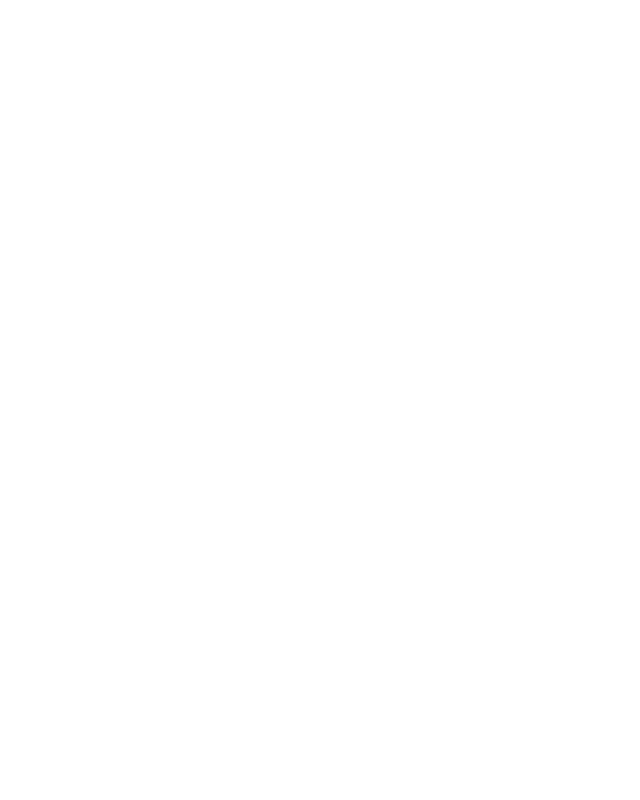
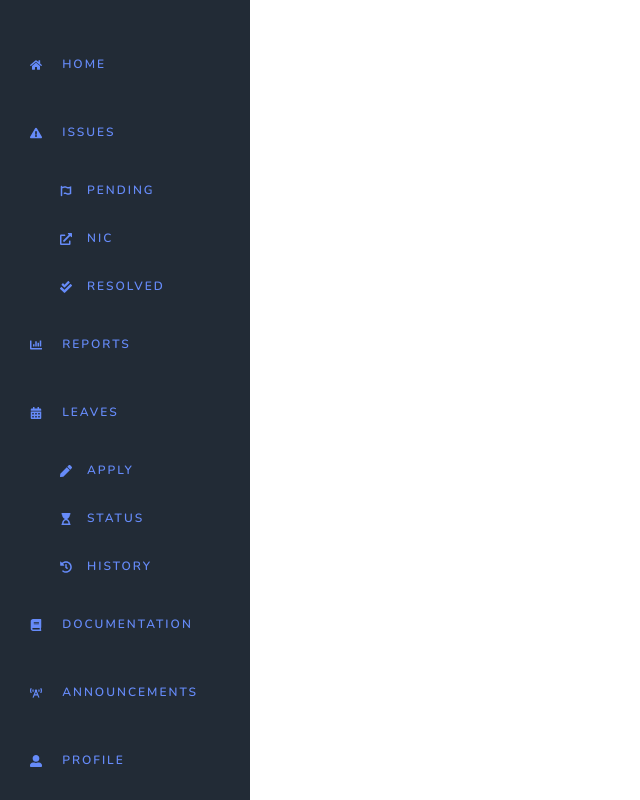
Before and after one commit to ankitjt/supportsys, a React (Create React App) app in the folder frontend/: page /member in a window 1280 px wide. Shown: the whole page, without its empty margins (0-640 px from the left). Built offline with nearby package versions, Linux system fonts and the light colour scheme.

Commit message:
routes and components added

```diff
--- a/frontend/src/App.js
+++ b/frontend/src/App.js
@@ -13,10 +13,10 @@
                     <Route exact path='/'>
                         <LoginPage />
                     </Route>
-                    <Route exact path='/memberHome'>
+                    <Route exact path='/member'>
                         <MemberHome />
                     </Route>
-                    <Route exact path='/adminHome'>
+                    <Route exact path='/admin'>
                         <AdministratorHome />
                     </Route>
                 </Switch>
--- a/frontend/src/components/LoginPage.js
+++ b/frontend/src/components/LoginPage.js
@@ -14,10 +14,10 @@
                     <nav>
                         <ul className='login-links'>
                             <li>
-                                <Link to='/memberHome'>Member</Link>
+                                <Link to='/member'>Member</Link>
                             </li>
                             <li>
-                                <Link to='/adminHome'>Administrator</Link>
+                                <Link to='/admin'>Administrator</Link>
                             </li>
                         </ul>
                     </nav>
--- /dev/null
+++ b/frontend/src/components/common/MemberNavbar.js
@@ -0,0 +1,43 @@
+import React from "react";
+import { SidebarData } from "./MemberNavbarData";
+import "./Navbar.css";
+import { Link, NavLink } from "react-router-dom";
+
+const MemberNavbar = () => {
+    return (
+        <div className='member-navbar'>
+            {SidebarData.map((links, index1) => {
+                return (
+                    <>
+                        <Link to={links.path} key={index1} className='navbar-links'>
+                            <div>
+                                <span className='links-logo'>{links.icon}</span>
+                                <span> {links.title}</span>
+                            </div>
+                            {/* <span>
+                                {links.subMenu && innerLinks
+                                    ? links.iconOpened
+                                    : links.subMenu
+                                    ? links.iconClosed
+                                    : null}
+                            </span> */}
+                        </Link>
+                        <div className='navbar-inner'>
+                            {links.subMenu &&
+                                links.subMenu.map((subLinks, index2) => {
+                                    return (
+                                        <NavLink to={subLinks.path} key={index2} className='navbar-inner-links'>
+                                            <span className='links-logo'>{subLinks.icon}</span>
+                                            {subLinks.title}
+                                        </NavLink>
+                                    );
+                                })}
+                        </div>
+                    </>
+                );
+            })}
+        </div>
+    );
+};
+
+export default MemberNavbar;
--- /dev/null
+++ b/frontend/src/components/common/MemberNavbarData.js
@@ -0,0 +1,95 @@
+import React from "react";
+import {
+    FaHome,
+    FaExclamationTriangle,
+    FaChartBar,
+    FaBook,
+    FaCalendarAlt,
+    FaUserAlt,
+    FaBroadcastTower,
+    FaFontAwesomeFlag,
+    FaExternalLinkAlt,
+    FaCheckDouble,
+    FaRegCheckCircle,
+    FaChevronDown,
+    FaPen,
+    FaHourglassStart,
+    FaHistory,
+    FaChevronUp,
+} from "react-icons/fa";
+
+export const SidebarData = [
+    {
+        title: "Home",
+        path: "/member/home",
+        icon: <FaHome />,
+    },
+    {
+        title: "Issues",
+        path: "#",
+        icon: <FaExclamationTriangle />,
+        iconOpened: <FaChevronUp />,
+        iconClosed: <FaChevronDown />,
+        subMenu: [
+            {
+                title: "Pending",
+                path: "/member/issues/pending",
+                icon: <FaFontAwesomeFlag />,
+            },
+            {
+                title: "NIC",
+                path: "/member/issues/withNIC",
+                icon: <FaExternalLinkAlt />,
+            },
+            {
+                title: "Resolved",
+                path: "/member/issues/resolved",
+                icon: <FaCheckDouble />,
+            },
+        ],
+    },
+    {
+        title: "Reports",
+        path: "/member/reports",
+        icon: <FaChartBar />,
+    },
+    {
+        title: "Leaves",
+        path: "#",
+        icon: <FaCalendarAlt />,
+        iconOpened: <FaChevronUp />,
+        iconClosed: <FaChevronDown />,
+        subMenu: [
+            {
+                title: "Apply",
+                path: "/member/leaves/apply",
+                icon: <FaPen />,
+            },
+            {
+                title: "Status",
+                path: "/member/leaves/status",
+                icon: <FaHourglassStart />,
+            },
+            {
+                title: "History",
+                path: "/member/leaves/history",
+                icon: <FaHistory />,
+            },
+        ],
+    },
+    {
+        title: "Documentation",
+        path: "/member/documentation",
+        icon: <FaBook />,
+    },
+    {
+        title: "Announcements",
+        path: "/member/announcements",
+        icon: <FaBroadcastTower />,
+    },
+    {
+        title: "Profile",
+        path: "/member/profile",
+        icon: <FaUserAlt />,
+    },
+];
--- /dev/null
+++ b/frontend/src/components/common/Navbar.css
@@ -0,0 +1,61 @@
+.member-navbar {
+    height: 100vh;
+    width: 250px;
+    background-color: #222b36;
+    display: flex;
+    flex-direction: column;
+    padding: 30px 15px;
+    overflow-y: auto;
+}
+
+.navbar-links {
+    padding: 15px;
+    text-decoration: none;
+    color: #668bf9;
+    transition: 0.5s ease;
+    font-size: 12px;
+    text-transform: uppercase;
+    letter-spacing: 2px;
+    font-weight: bold;
+    border-radius: 12px;
+    margin: 10px 0;
+    vertical-align: middle;
+    display: flex;
+    align-items: center;
+    justify-content: space-between;
+}
+
+.navbar-links:hover {
+    background-color: #293b5f;
+    color: #e1e1e1 !important;
+}
+
+.links-logo {
+    display: inline-block;
+    margin-right: 15px;
+    vertical-align: top;
+}
+
+.navbar-inner {
+    /* padding-top: 30px; */
+    padding: 0 30px;
+}
+
+.navbar-inner-links {
+    padding: 15px;
+    text-decoration: none;
+    color: #668bf9;
+    transition: 0.5s ease;
+    font-size: 12px;
+    text-transform: uppercase;
+    letter-spacing: 2px;
+    font-weight: bold;
+    border-radius: 12px;
+    display: block;
+    /* margin: 10px 0; */
+}
+
+.navbar-inner-links:hover {
+    background-color: #304774;
+    color: #e1e1e1 !important;
+}
--- a/frontend/src/components/member/Member.css
+++ b/frontend/src/components/member/MemberHome.css
@@ -1,4 +1,5 @@
 .member-home {
     height: 100%;
     width: 100%;
+    display: flex;
 }
--- a/frontend/src/components/member/MemberHome.js
+++ b/frontend/src/components/member/MemberHome.js
@@ -1,10 +1,33 @@
 import React from "react";
-import "./Member.css";
+import "./MemberHome.css";
+import MemberNavbar from "../common/MemberNavbar";
+import { HashRouter as Router, Switch, Route } from "react-router-dom";
+import Home from "./routes/Home";
+import Documentation from "./routes/Documentation";
+import Issues from "./routes/Issues";
+import Leaves from "./routes/Leaves";
+import Profile from "./routes/Profile";
+import Reports from "./routes/Reports";
+import Announcements from "./routes/Announcements";
+import IssuesPending from "./routes/IssuesPending";
+
 const MemberHome = () => {
     return (
-        <div className='member-home'>
-            <h1>This is the Member Home</h1>
-        </div>
+        <Router>
+            <div className='member-home'>
+                <MemberNavbar />
+                <Switch>
+                    <Route path='/member/home' exact component={Home} />
+                    <Route path='/member/reports' exact component={Reports} />
+                    <Route path='/member/documentation' exact component={Documentation} />
+                    <Route path='/member/issues' exact component={Issues} />
+                    <Route path='/member/leaves' exact component={Leaves} />
+                    <Route path='/member/profile' exact component={Profile} />
+                    <Route path='/member/announcements' exact component={Announcements} />
+                    <Route path='/member/issues/pending' exact component={IssuesPending} />
+                </Switch>
+            </div>
+        </Router>
     );
 };
 
--- a/frontend/src/index.css
+++ b/frontend/src/index.css
@@ -1,5 +1,7 @@
+@import url("https://fonts.googleapis.com/css2?family=Nunito:wght@400;600&display=swap");
+
 * {
-    font-family: "Noto Sans", sans-serif !important;
+    font-family: "Nunito", sans-serif;
     padding: 0;
     margin: 0;
 }
```
Also changed, not shown: frontend/src/components/LoginPageStyle.js (deleted, +0 -8 lines), frontend/src/components/common/AdminNavbar.js (added).
